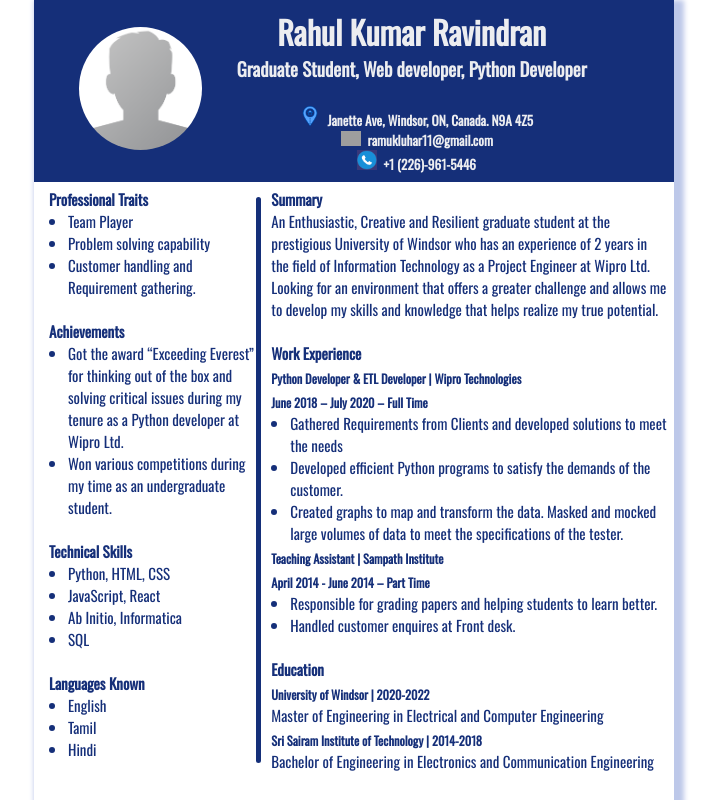
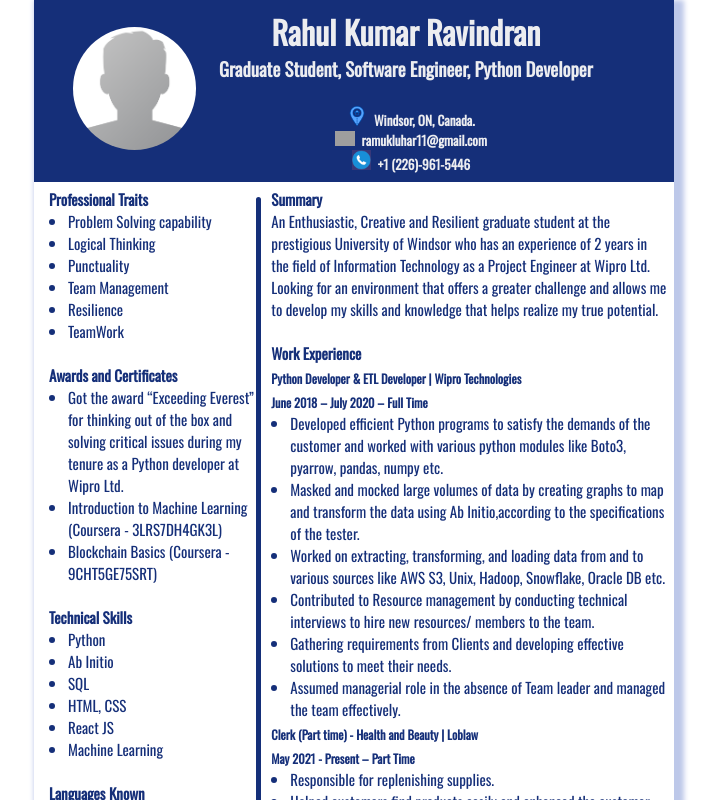
Before and after one commit to rahulkumarravindran/my-resume, a React (Create React App) app: page / in a window 1280 px wide. Shown: the top 800 px of the page, without its empty margins (286-1003 px from the left). Built offline with nearby package versions, Linux system fonts and the light colour scheme; grey boxes are pictures that could not be loaded.

Commit message:
updated the details

```diff
--- a/src/App.js
+++ b/src/App.js
@@ -6,18 +6,18 @@ import Footer from './components/Footer'
 function App() {
   const resumeDetails = {
     name: 'Rahul Kumar Ravindran',
-    designation :'Graduate Student, Web developer, Python Developer',
-    address:'Janette Ave, Windsor, ON, Canada. N9A 4Z5',
+    designation :'Graduate Student, Software Engineer, Python Developer',
+    address:'Windsor, ON, Canada.',
     emailAddress: 'ramukluhar11@gmail.com',
     phone: '+1 (226)-961-5446',
-    professionalTraits: ['Team Player','Problem solving capability','Customer handling and Requirement gathering.'],
+    professionalTraits: ['Problem Solving capability','Logical Thinking','Punctuality','Team Management','Resilience','TeamWork'],
     summary: ['An Enthusiastic, Creative and Resilient graduate student at the prestigious University of Windsor who has an experience of 2 years in the field of Information Technology as a Project Engineer at Wipro Ltd.','Looking for an environment that offers a greater challenge and allows me to develop my skills and knowledge that helps realize my true potential.'],
-    workExperience:[{role:'Python Developer & ETL Developer | Wipro Technologies',timePeriod: 'June 2018 – July 2020 – Full Time',responsiblities: ['Gathered Requirements from Clients and developed solutions to meet the needs', 'Developed efficient Python programs to satisfy the demands of the customer.','Created graphs to map and transform the data. Masked and mocked large volumes of data to meet the specifications of the tester.']},{role:'Teaching Assistant | Sampath Institute',timePeriod: 'April 2014 - June 2014 – Part Time',responsiblities: ['Responsible for grading papers and helping students to learn better.','Handled customer enquires at Front desk.']}],
-    education : [{institution:"University of Windsor | 2020-2022",field : 'Master of Engineering in Electrical and Computer Engineering'},{institution:"Sri Sairam Institute of Technology | 2014-2018",field : 'Bachelor of Engineering in Electronics and Communication Engineering'}],
-    achievements: ['Got the award “Exceeding Everest” for thinking out of the box and solving critical issues during my tenure as a Python developer at Wipro Ltd.', 'Won various competitions during my time as an undergraduate student.'],
-    technicalSkills: ['Python, HTML, CSS','JavaScript, React','Ab Initio, Informatica','SQL'],
+    workExperience:[{role:'Python Developer & ETL Developer | Wipro Technologies',timePeriod: 'June 2018 – July 2020 – Full Time',responsiblities: ['Developed efficient Python programs to satisfy the demands of the customer and worked with various python modules like Boto3, pyarrow, pandas, numpy etc.', 'Masked and mocked large volumes of data by creating graphs to map and transform the data using Ab Initio,according to the specifications of the tester.','Worked on extracting, transforming, and loading data from and to various sources like AWS S3, Unix, Hadoop, Snowflake, Oracle DB etc.','Contributed to Resource management by conducting technical interviews to hire new resources/ members to the team.','Gathering requirements from Clients and developing effective solutions to meet their needs.','Assumed managerial role in the absence of Team leader and managed the team effectively.']},{role:'Clerk (Part time) - Health and Beauty | Loblaw',timePeriod: 'May 2021 - Present – Part Time',responsiblities: ['Responsible for replenishing supplies.','Helped customers find products easily and enhanced the customer experience.','Responsible for billing and receiving payments from customers.','Ensuring product pricing updates and modify seasonal planograms.']}],
+    education : [{institution:"University of Windsor | 2020-2022",field : 'Master of Engineering in Electrical and Computer Engineering'}],
+    achievements: ['Got the award “Exceeding Everest” for thinking out of the box and solving critical issues during my tenure as a Python developer at Wipro Ltd.', 'Introduction to Machine Learning (Coursera - 3LRS7DH4GK3L)','Blockchain Basics (Coursera - 9CHT5GE75SRT)'],
+    technicalSkills: ['Python','Ab Initio','SQL', 'HTML, CSS','React JS','Machine Learning'],
     areasOfInterest : ['Software Development','IoT','Machine Learning'],
-    languages: ['English','Tamil', 'Hindi'],
+    languages: ['English','Tamil'],
     links:{github:'https://github.com/rahulkumarravindran',linkedin:'https://www.linkedin.com/in/rahulkumarravindran/',stackoverflow:'https://stackoverflow.com/users/11459926/rahul'},
     projects: [{name:'PDF merger application',technology:'Python Flask',description:"Application for merging PDFs and Converting images to PDF. The web application is made using HTML,CSS and Python Flask Framework. We all would have used online pdf convertors and processors. We are skeptical about uploading our important personal information/documents. This application was created because I didn't want to upload my personal information to unknown websites.",sourceCode:'https://github.com/rahulkumarravindran/PDF_Merger_app'},{name:'Resume', technology:'React js',description:'This is a static web application made for displaying my resume online. It is hosted in Github',sourceCode:'https://github.com/rahulkumarravindran/my-resume'},{name: 'Picture based authentication',technology:'Python Flask',description:'I made this application during a MLH local Hackday conducted at Thoughtworks. This web application is a simple login page that uses pictures instead of conventional passwords. It allows users to select specific points in a image of their choice and set it as a password.',sourceCode:'https://github.com/rahulkumarravindran/picpass'},{name:'Task tracker',technology:'React js',description:'This is a website that lets you add tasks, delete and set reminders',sourceCode:'https://github.com/rahulkumarravindran/task-tracker'},],
   }
--- a/src/components/Body.js
+++ b/src/components/Body.js
@@ -12,7 +12,7 @@ const Body = (props) => {
                 <h4>Professional Traits</h4>
                 <Bullets bulletPoints={props.resumeDetails.professionalTraits}/>
                 <br></br>
-                <h4 style={{boxsizing: "content-box",margintop: "20px"}}>Achievements</h4>
+                <h4 style={{boxsizing: "content-box",margintop: "20px"}}>Awards and Certificates</h4>
                 <Bullets bulletPoints={props.resumeDetails.achievements}/>
                 <br></br>
                 <h4>Technical Skills</h4>
--- a/src/index.css
+++ b/src/index.css
@@ -9,7 +9,7 @@
 }
 
 .resume{
-  max-width: 766px;
+  max-width: 800px;
   width: 50%;
   margin: auto;
   box-shadow: 5px 5px 5px 5px #BDC8E9;
```
